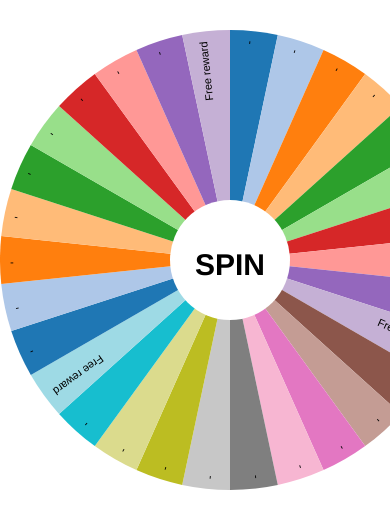
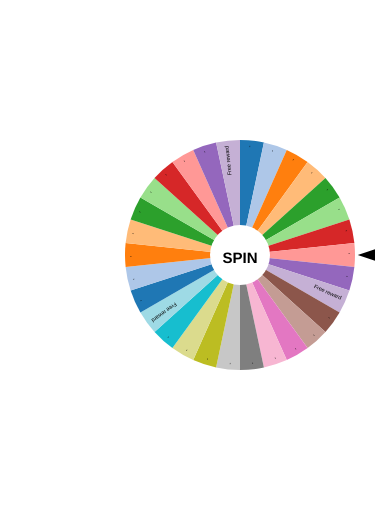
Before and after one commit to youjenjen/wheel, a plain HTML site: page index.html in a window 390 px wide. Shown: the top 528 px of the page. Drawn offline with nearby package versions, Linux system fonts and the light colour scheme.

Commit message:
screensize

```diff
--- a/index.html
+++ b/index.html
@@ -60,6 +60,10 @@ SOFTWARE.
         -webkit-transform:translate(0,-50%);
                 transform:translate(0,-50%);
     }
+    @media(max-width:500px){
+      #chart{transform:scale(0.5)}
+    }
+    </style>
     </style>
 
 </head>
```
